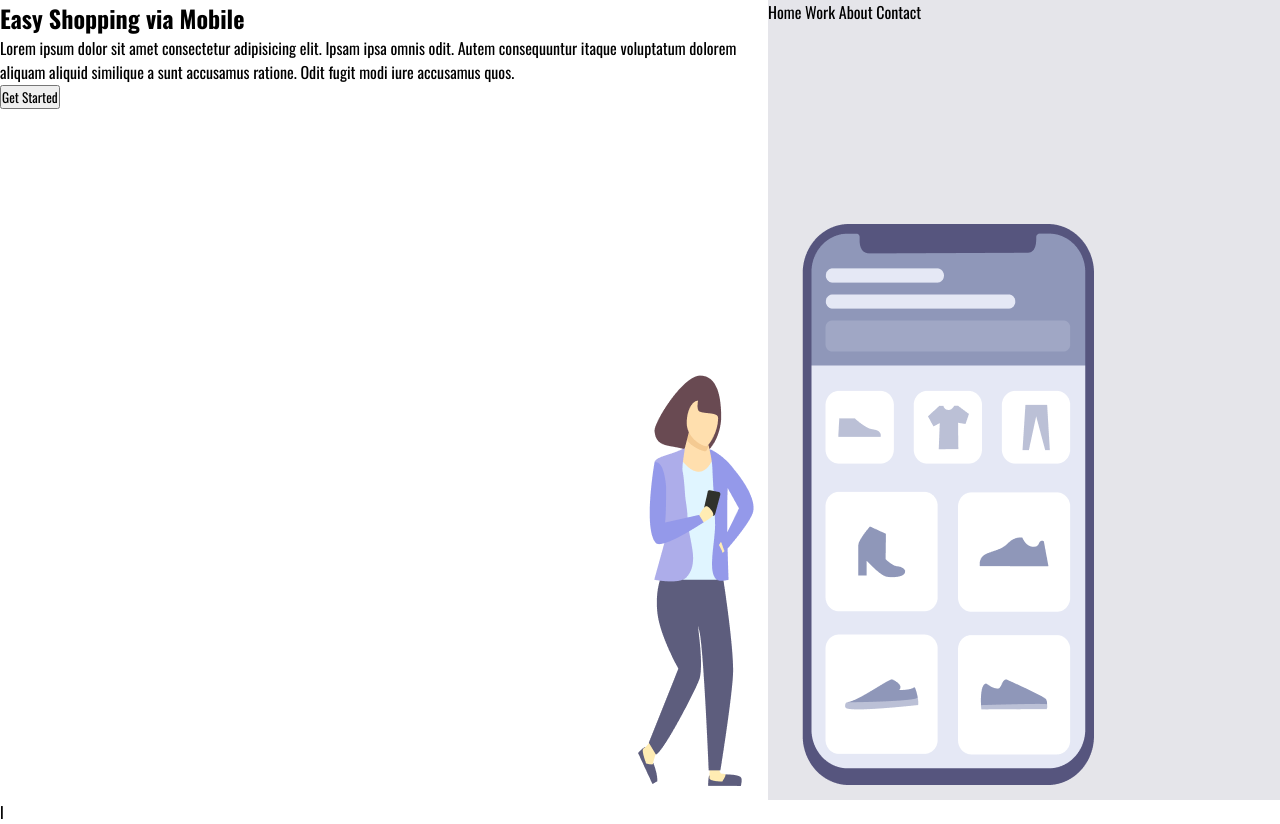
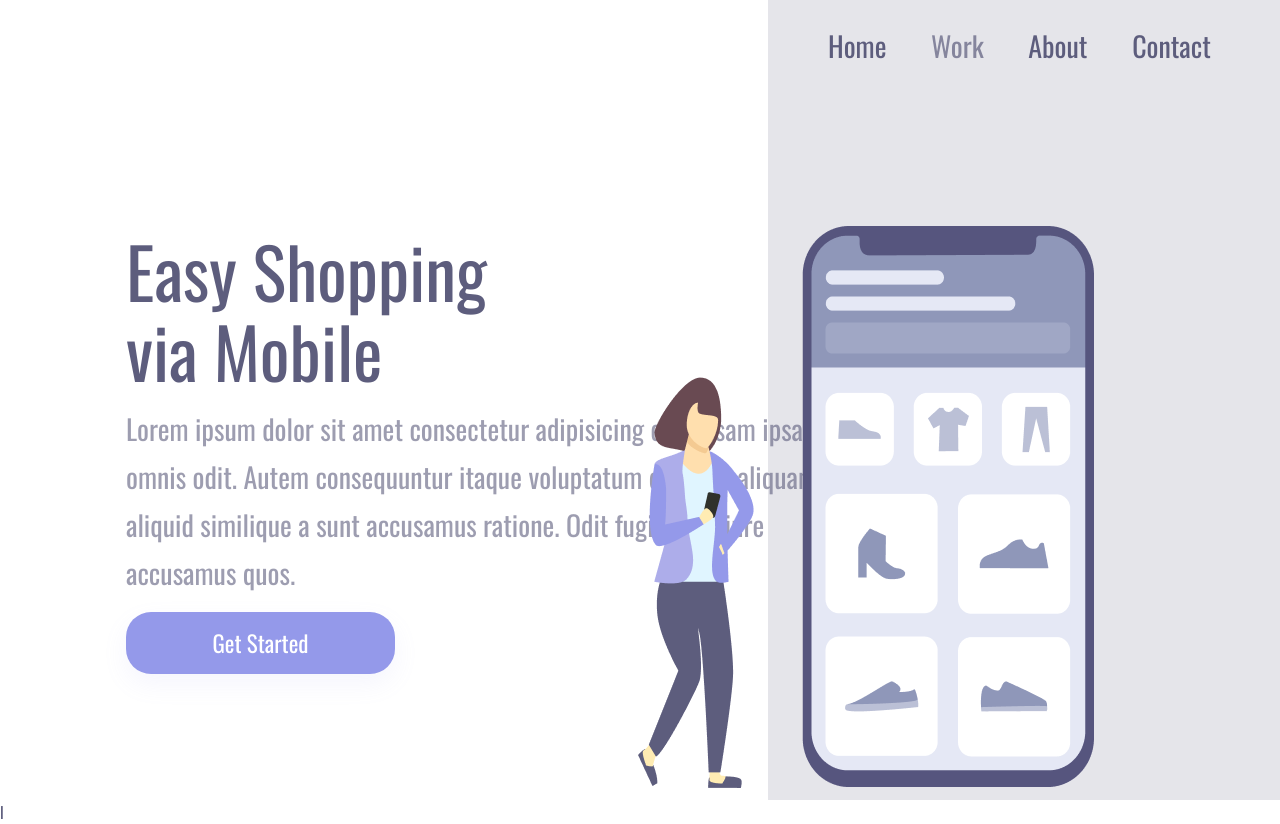
Before and after one commit to tomazleo/Easy-Shopping, a plain HTML site: page index.html in a window 1280 px wide. Drawn offline with nearby package versions, Linux system fonts and the light colour scheme.

Commit message:
conclusão css

```diff
--- a/style.css
+++ b/style.css
@@ -3,6 +3,8 @@
     padding: 0;
     box-sizing: border-box;
     font-family: "Oswald", sans-serif;
+    font-weight: 400;
+    color: #5d5d7d;
 }
 
 .container {
@@ -13,6 +15,8 @@
 .container-left {
     display: inline-block;
     width: 60%;
+    margin-top: 18%;
+    padding-left: 126px;
 
 }
 .container-right {
@@ -25,6 +29,63 @@
 
 img {
     position: relative;
-    top: 25%;
+    top: 20%;
     right: 130px;
 }
+
+h1 {
+    font-size: 70px;
+    line-height: 80px;
+    width: 420px;
+}
+
+p {
+    font-size: 28px;
+    line-height: 48px;
+    opacity: 0.6;
+    margin: 15px 0;
+    width: 700px;
+}
+
+button {
+    width: 269px;
+    height: 62px;
+    background: #9499ea;
+    box-shadow: 0px 10px 24px rgba(148,153,234,0.0979959);
+    border: none;
+    border-radius: 25px;
+    cursor: pointer;
+    color: white;
+    font-size: 23px;
+}
+
+button:hover {
+    opacity: 0.8;
+}
+
+button:active {
+    opacity: .5;
+}
+
+a {
+    font-size: 28px;
+    line-height: 41px;
+    cursor: pointer;
+    margin-right: 41px;
+}
+
+a:hover {
+    opacity: 0.8;
+}
+
+a:nth-child(2) {
+    opacity: 0.7;
+}
+
+a:active {
+    opacity: 0.5;
+}
+
+header {
+    margin: 25px 0 0 60px;
+}
```
Also changed, not shown: index.html (+1 -0 lines).
